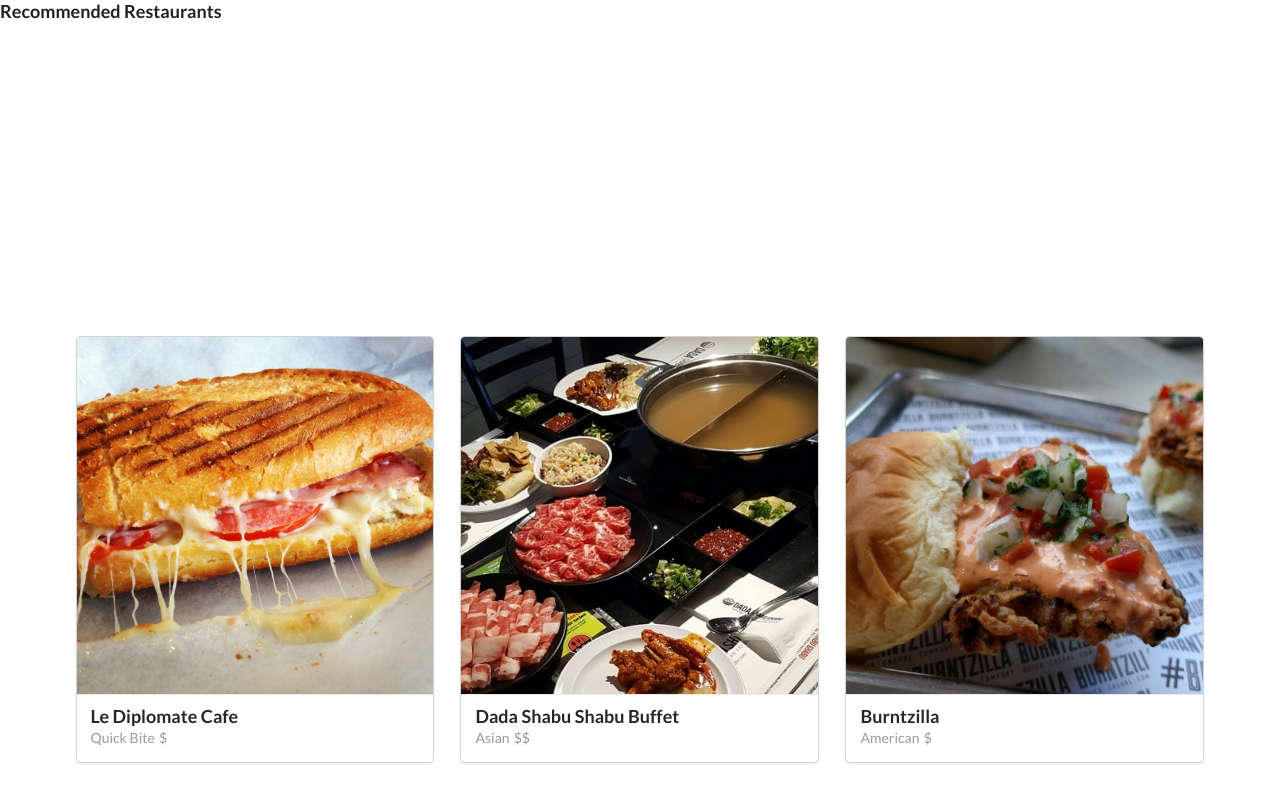
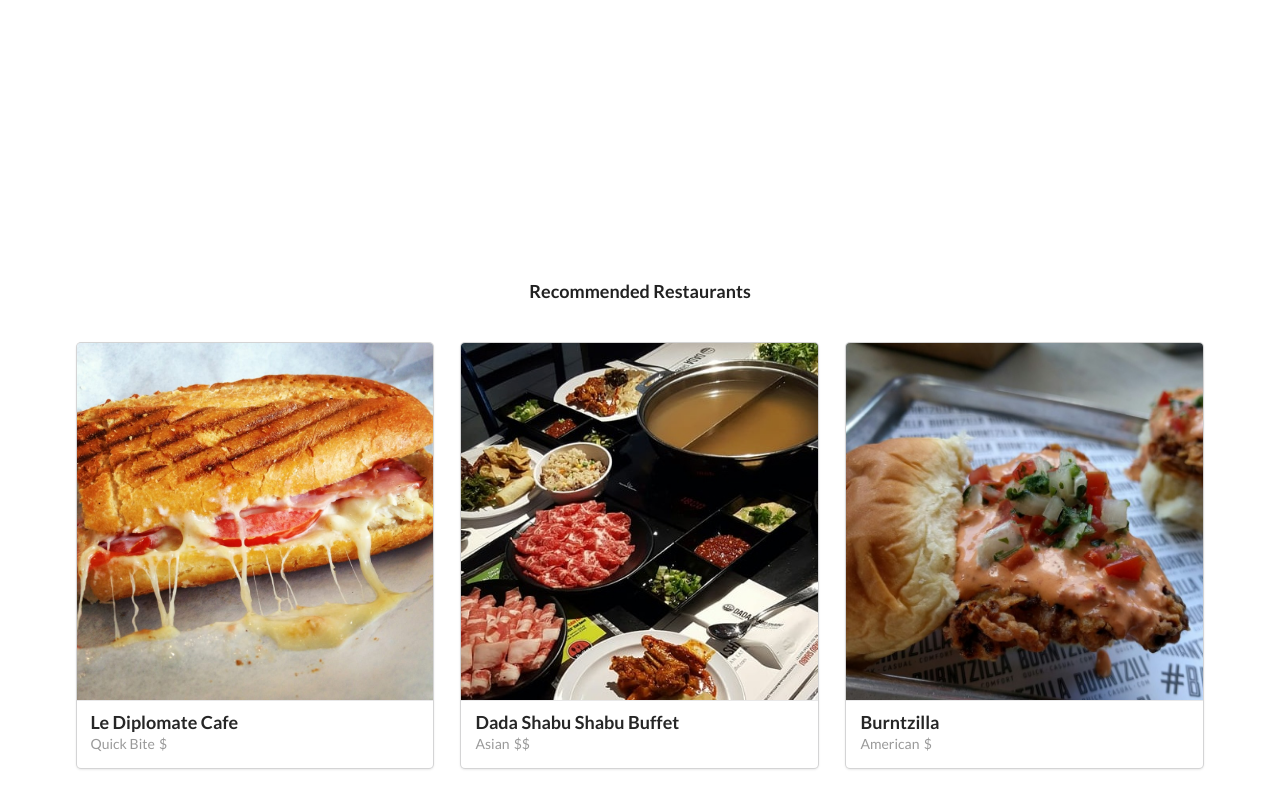
Before and after one commit to xmichelle/grub-choice, a plain HTML site: page index.html in a window 1280 px wide. Drawn offline with nearby package versions, Linux system fonts and the light colour scheme.

Commit message:
Positioned card header. #1

```diff
--- a/styles.css
+++ b/styles.css
@@ -1,4 +1,11 @@
-#restaurants {
+h3.cards-header {
+  width: fit-content;
+  margin: 10px auto;
+  position: relative;
+  top: 270px;
+}
+
+div.ui.container {
   position: relative;
   top: 300px;
 }
```
